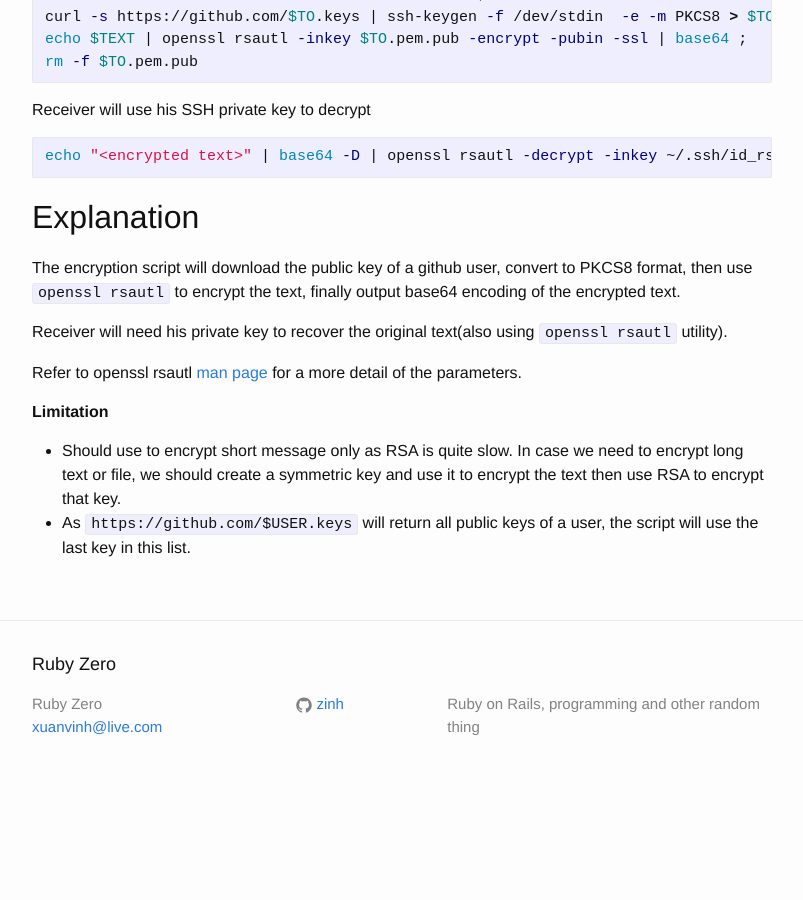
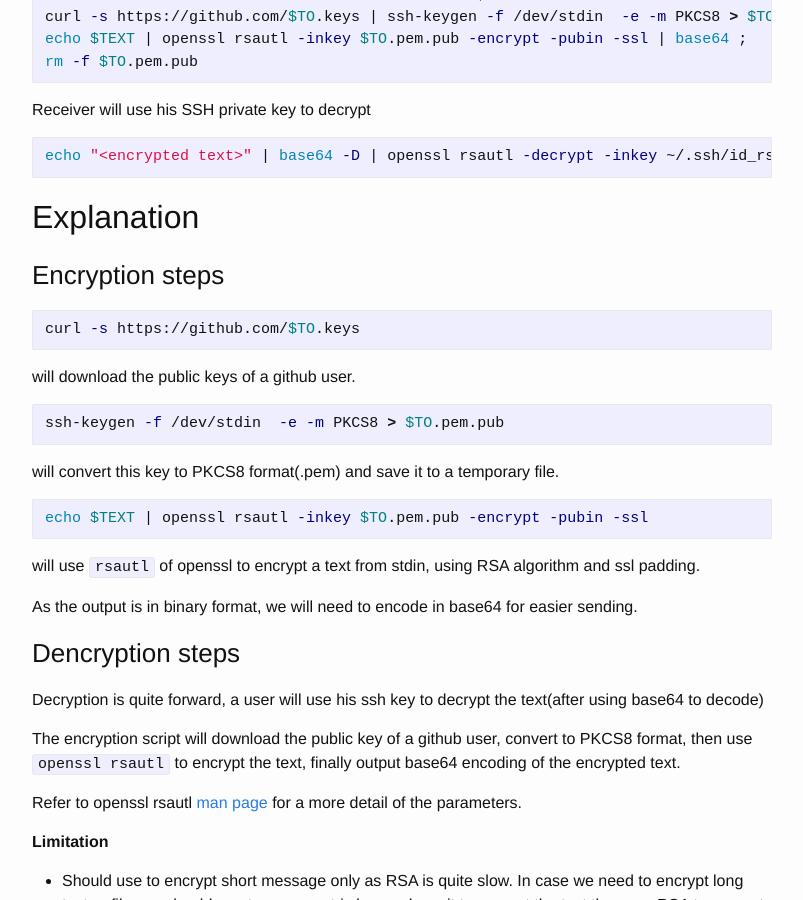
Before and after one commit to zinh/zinh.github.io, a Jekyll site: the page built from _posts/2018-07-18-end-to-end-encryption-using-ssh-key-pair.md, in a window 1280 px wide and 900 px high, scrolled down 327 px. Shown: the whole window, without its empty margins (238-1041 px from the left). Built offline with Jekyll 4.4.1, drawn with Linux system fonts in a browser that asks for light colours; before the commit the page ends 1125 px from its top, so only the background shows below that.

Commit message:
Add explaination

```diff
--- a/_posts/2018-07-18-end-to-end-encryption-using-ssh-key-pair.md
+++ b/_posts/2018-07-18-end-to-end-encryption-using-ssh-key-pair.md
@@ -26,9 +26,33 @@ echo "<encrypted text>" | base64 -D | openssl rsautl -decrypt -inkey ~/.ssh/id_r
 
 ## Explanation
 
+### Encryption steps
+
+~~~ bash
+curl -s https://github.com/$TO.keys
+~~~
+
+will download the public keys of a github user.
+
+~~~ bash
+ssh-keygen -f /dev/stdin  -e -m PKCS8 > $TO.pem.pub
+~~~
+
+will convert this key to PKCS8 format(.pem) and save it to a temporary file.
+
+~~~ bash
+echo $TEXT | openssl rsautl -inkey $TO.pem.pub -encrypt -pubin -ssl
+~~~
+
+will use `rsautl` of openssl to encrypt a text from stdin, using RSA algorithm and ssl padding.
+
+As the output is in binary format, we will need to encode in base64 for easier sending.
+
+### Dencryption steps
+
+Decryption is quite forward, a user will use his ssh key to decrypt the text(after using base64 to decode)
+
 The encryption script will download the public key of a github user, convert to PKCS8 format, then use `openssl rsautl` to encrypt the text, finally output base64 encoding of the encrypted text.
-
-Receiver will need his private key to recover the original text(also using `openssl rsautl` utility).
 
 Refer to openssl rsautl [man page](https://www.openssl.org/docs/man1.1.0/apps/openssl-rsautl.html){:target="_blank"}{:rel="nofollow"} for a more detail of the parameters.
 
```
